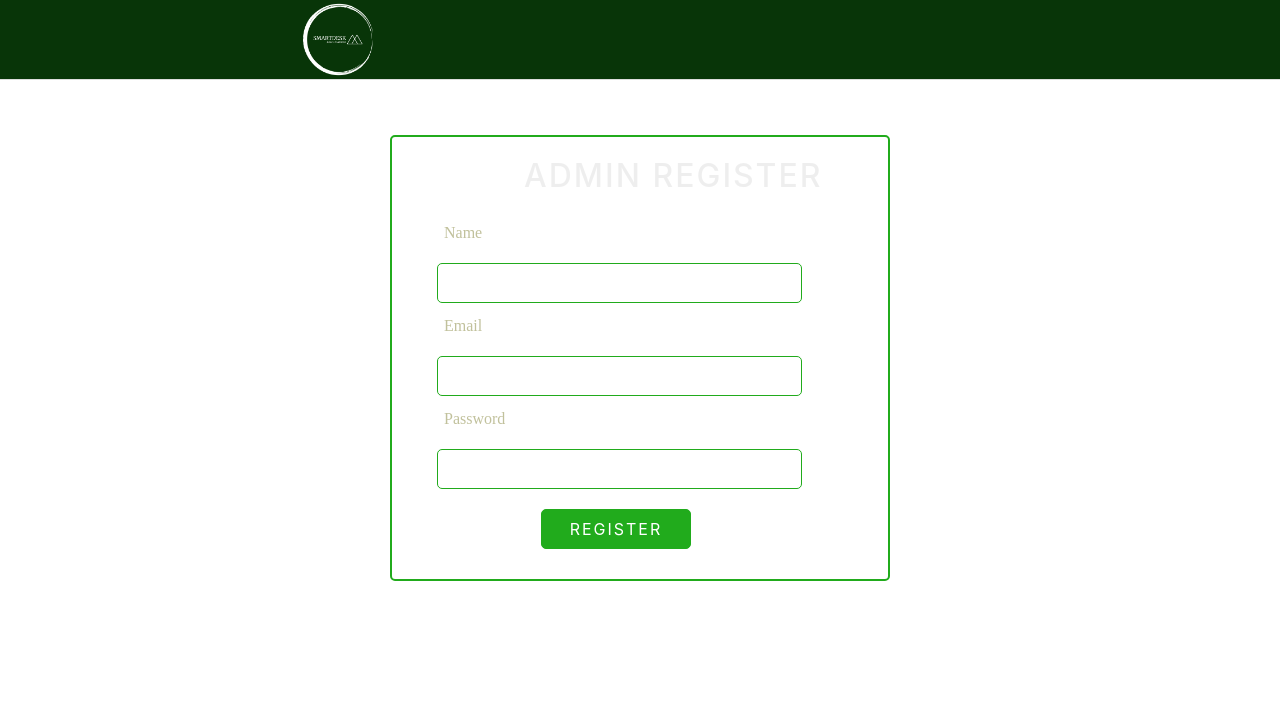
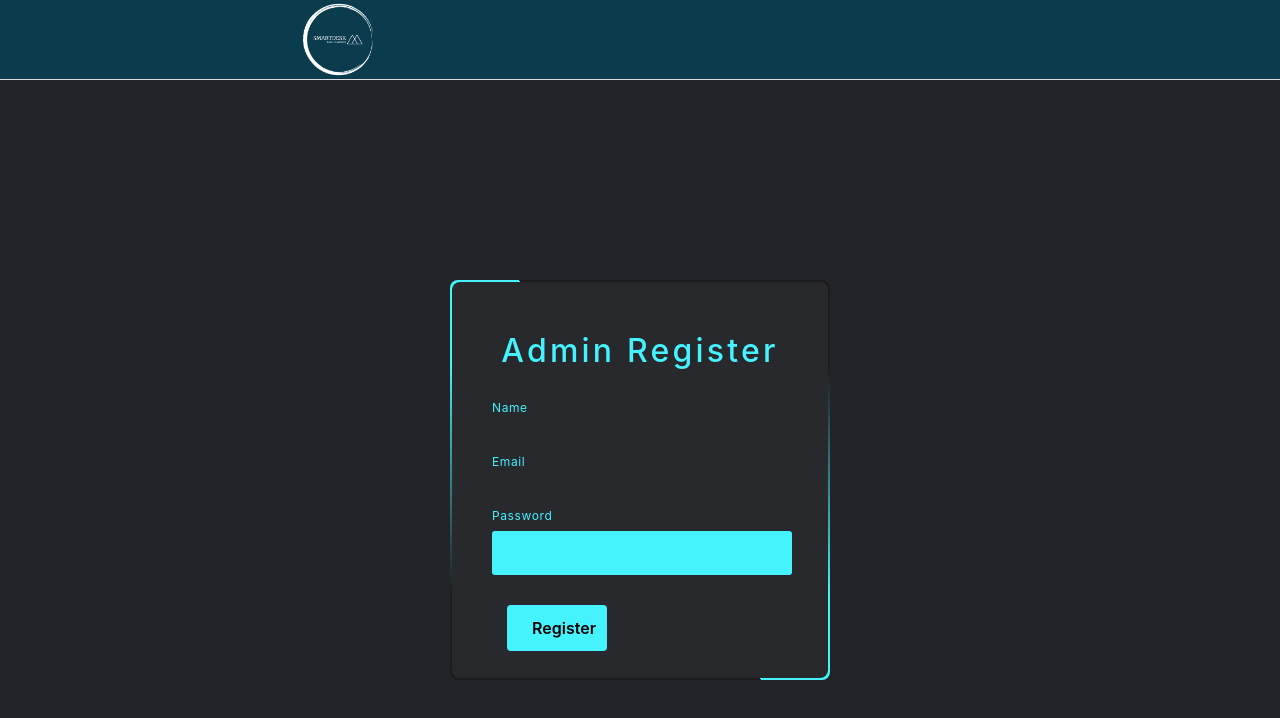
Before and after one commit to himaabastin/Smart-Desk, a React (Create React App) app in the folder client/: page /adminRegister in a window 1280 px wide. Shown: the top 718 px of the page. Built offline with nearby package versions, Linux system fonts and the light colour scheme.

Commit message:
adminLogin css modified

```diff
--- a/client/public/index.html
+++ b/client/public/index.html
@@ -19,6 +19,7 @@
     <link rel="manifest" href="%PUBLIC_URL%/manifest.json" />
     <link rel="stylesheet" href="https://cdn.jsdelivr.net/npm/bootstrap@4.6.2/dist/css/bootstrap.min.css" integrity="sha384-xOolHFLEh07PJGoPkLv1IbcEPTNtaed2xpHsD9ESMhqIYd0nLMwNLD69Npy4HI+N" crossorigin="anonymous">
 
+
     <title>Smart-Desk</title>
   </head>
   <body>
--- a/client/src/components/headers/AdminHeader.js
+++ b/client/src/components/headers/AdminHeader.js
@@ -1,21 +1,32 @@
 import React,{useContext} from 'react'
-import {DataProvider, GlobalState} from '../../GlobalState'
+import { GlobalState} from '../../GlobalState'
 import Menu from './icons/menu-icon.svg'
 // import Close from './icons/close.svg'
 import Logo from './icons/logo.png'
 import {Link} from 'react-router-dom'
 import './header.css'
+import axios from 'axios'
+
 const AdminHeader = () => {
     const state=useContext(GlobalState)
     console.log("globalstate",state);
   const [isLogged,setIsLogged]=state.adminAPI.isLogged
   const [isAdmin,setIsAdmin]=state.adminAPI.isAdmin
 
+const logoutAdmin= async ()=>{
+      await axios.get('/admin/adminLogout')
+      localStorage.clear()
+      setIsAdmin(false)
+      setIsLogged(false)
+
+
+}
+
 function LoggedRouter() {
   return(
     <>
     {/* <li style={{color:"#ffff"}}>ADMIN </li> */}
-    <li style={{color:"#ffff"}}><Link to="/adminLogin">Logout</Link></li>
+    <li style={{color:"#ffff"}}><Link to="/adminLogin"onClick={logoutAdmin}>Logout</Link></li>
     </>
   )
 }
--- a/client/src/components/headers/header.css
+++ b/client/src/components/headers/header.css
@@ -1,5 +1,5 @@
 header{
-    background-color: rgb(8, 53, 8);
+    background-color: #0a3c4e;
     min-height: 70px;
     width:100% ;
     overflow: hidden;
@@ -23,11 +23,11 @@ header a :hover{
 header ul li{
     display: inline-block;
     justify-content: space-between;
-    background:  rgb(8, 53, 8);
+    background:#0a3c4e;
     text-decoration: none;
 }
 .LOGO{
-    background:  rgb(8, 53, 8);
+    background: #0a3c4e;
     opacity: 0,;
 }
 header ul li:hover{
@@ -39,12 +39,12 @@ header ul li:hover{
     list-style: none;
     border:none;
     outline: none;
-    background:  rgb(8, 53, 8);
+    background:  #0a3c4e;
     cursor: pointer;
     color: rgb(240, 243, 243);
   }
   .menu{
-    background:  rgb(8, 53, 8);
+    background: #0a3c4e;
     cursor: pointer;
     color: rgb(240, 243, 243);
     display: none;
--- a/client/src/components/mainpages/auth/AdminLogin.js
+++ b/client/src/components/mainpages/auth/AdminLogin.js
@@ -31,22 +31,21 @@ const AdminLogin = () => {
 
 
   return (
-
-    <div className="login-page">
-      <h2 className="heading" style={{color:"black"}}>ADMIN LOGIN</h2>
-      <form onSubmit={loginSubmit}>
-        <label className="Label">Email</label>
-        <br/>
-        <input className="inputStyle"
+    <body className="body">
+ <div className="box">
+      <form className="form" onSubmit={loginSubmit}>
+      <h2>Admin Login</h2>
+      <div className="inputBox">
+      <input
           type="email"
           name="email"
 
           placeholder=""
           onChange={onChangeInput}
         />
-        <br/>
-        <label className="Label">Password</label>
-<br/>
+         <span>Email</span>
+        <i></i>
+
         <input
           type="password"
           name="password"
@@ -54,13 +53,17 @@ const AdminLogin = () => {
           placeholder=""
           onChange={onChangeInput}
         />
-
+         <span>Password</span>
+        <i></i>
+       </div>
         <div className="row">
 
-          <button type="submit"  >Login</button>
+          <button type="submit" className="button" >Login</button>
         </div>
       </form>
     </div>
+    </body>
+
   );
 };
 
--- a/client/src/components/mainpages/auth/AdminRegister.js
+++ b/client/src/components/mainpages/auth/AdminRegister.js
@@ -25,11 +25,11 @@ const AdminRegister = () => {
   };
 
   return (
-    <div className="login-page">
-      <h2 className="heading">ADMIN REGISTER</h2>
-      <form onSubmit={registerSubmit}>
-      <label className="Label">Name</label>
-        <br/>
+    <body className="body">
+ <div className="box">
+      <form className="form" onSubmit={registerSubmit}>
+      <h2>Admin Register</h2>
+      <div className="inputBox">
       <input
           type="text"
           name="name"
@@ -37,17 +37,19 @@ const AdminRegister = () => {
           placeholder=""
           onChange={onChangeInput}
         />
-         <label className="Label">Email</label>
-        <br/>
-        <input
+         <span>Name</span>
+        <i></i>
+
+      <input
           type="email"
           name="email"
 
           placeholder=""
           onChange={onChangeInput}
         />
-    <label className="Label">Password</label>
-        <br/>
+         <span>Email</span>
+        <i></i>
+
         <input
           type="password"
           name="password"
@@ -55,12 +57,16 @@ const AdminRegister = () => {
           placeholder=""
           onChange={onChangeInput}
         />
+         <span>Password</span>
+        <i></i>
+       </div>
+        <div className="row">
 
-        <div className="row">
-          <button type="submit">REGISTER</button>
+          <button type="submit" className="button" >Register</button>
         </div>
       </form>
     </div>
+    </body>
   );
 };
 
--- a/client/src/components/mainpages/auth/adminLogin.css
+++ b/client/src/components/mainpages/auth/adminLogin.css
@@ -1,11 +1,141 @@
-*{
-    background:#fff;
+.body {
+  display: flex;
+  justify-content: center;
+  align-items: center;
+  min-height: 100vh;
+  background: #23242a;
+  margin-top: 0;
 }
+.box {
+  position: relative;
+  width: 380px;
+  height: 400px;
+  background: #1c1c1c;
+  border-radius: 8px;
+  overflow: hidden;
+}
+
+.box::before {
+  content: "";
+  position: absolute;
+  top: -50%;
+  left: -50%;
+  width: 380px;
+  height: 400px;
+  background: linear-gradient(0deg, transparent, #45f3ff, #45f3ff);
+  transform-origin: bottom right;
+  animation: animate 6s linear infinite;
+}
+.box::after {
+    content: "";
+    position: absolute;
+    top: -50%;
+    left: -50%;
+    width: 380px;
+    height: 400px;
+    background: linear-gradient(0deg, transparent, #45f3ff, #45f3ff);
+    transform-origin: bottom right;
+    animation: animate 6s linear infinite;
+    animation-delay: -3s;
+  }
+@keyframes animate
+ {
+  0% {
+    transform: rotate(0deg);
+  }
+ 100% {
+    transform: rotate(360deg);
+  }
+}
+
+.form{
+   position:  absolute;
+   inset: 2px;
+   border-radius: 8px;
+   background: #28292d;
+   z-index:10 ;
+   padding: 50px 40px;
+   display: flex;
+   flex-direction: column;
+
+}
+
+.form h2{
+    color: #45f3ff;
+    font-weight: 500;
+    text-align: center;
+    letter-spacing: 0.1em;
+}
+.inputBox{
+    position: relative;
+    width: 300px;
+    margin-top: 35px;
+}
+.inputBox input{
+    position:relative;
+    width: 100%;
+    padding: 20px 10px 10px;
+    background: transparent;
+    border: none;
+    outline: none;
+    color: #23242a;
+    font-size: 1em;
+    letter-spacing: 0.05em;
+    z-index: 10;
+}
+.inputBox span{
+    position: absolute;
+    left: 0;
+    padding: 20px 0px 10px;
+    font-size: 1em;
+    color: #8f8f8f;
+    pointer-events: none;
+    letter-spacing: 0.05em;
+    transition: 0.5s;
+}
+.inputBox input:valid~span,
+.inputBox input:focus~span{
+    color:#45f3ff;
+    transform: translateX(0px) translateY(-34px);
+    font-size: 0.75em;
+}
+
+.inputBox i{
+    position: absolute;
+    left: 0;
+    bottom: 0;
+    width: 100%;
+    height: 2px;
+    background: #45f3ff;
+    border-radius: 4px;
+    transition: 0.5s;
+    pointer-events: none;
+    z-index: 9;
+}
+.inputBox input:valid~i,
+.inputBox input:focus~i{
+    height: 44px;
+}
+
+.button{
+    border: none;
+    outline: none;
+    background: #45f3ff;
+    padding: 11px 25px;
+    width: 100px;
+    margin-top: 30px;
+    margin-left: 30px;
+    border-radius: 4px;
+    font-weight: 600;
+    cursor: pointer;
+}
+
+/*
 
 .login-page{
 
     max-width: 500px;
-    border: 2px solid rgb(33, 171, 28);
+    border: 2px solid rgb(34, 84, 32);
     border-radius: 5px;
     padding: 20px;
     margin: 55px auto;
@@ -25,8 +155,8 @@
     margin: 10px 0;
     margin-left: 25px;
     padding: 0  5px;
-    outline: rgb(33, 171, 28);
-    border:1px solid rgb(33, 171, 28) ;
+    outline: rgb(34, 84, 32);
+    border:1px solid rgb(34, 84, 32) ;
     border-radius: 5px;
 
 }
@@ -39,7 +169,7 @@
 
 .login-page form button{
     width: 150px;
-    background:rgb(33, 171, 28);
+    background:rgb(34, 84, 32);
     color: #fff;
     text-transform: uppercase;
     letter-spacing: 2px;
@@ -47,7 +177,10 @@
 }
 .Label{
     margin-left: 2rem;
-    color: rgb(193, 193, 156);
+    color: rgb(65, 65, 65);
     font-family:serif ;
 
 }
+
+
+ */
```
Also changed, not shown: client/src/index.css (line endings or trailing spaces).
